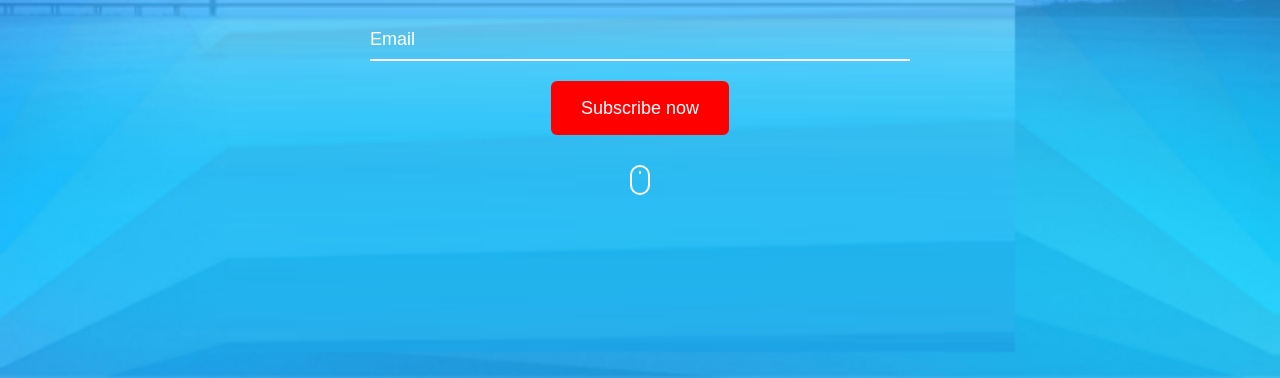
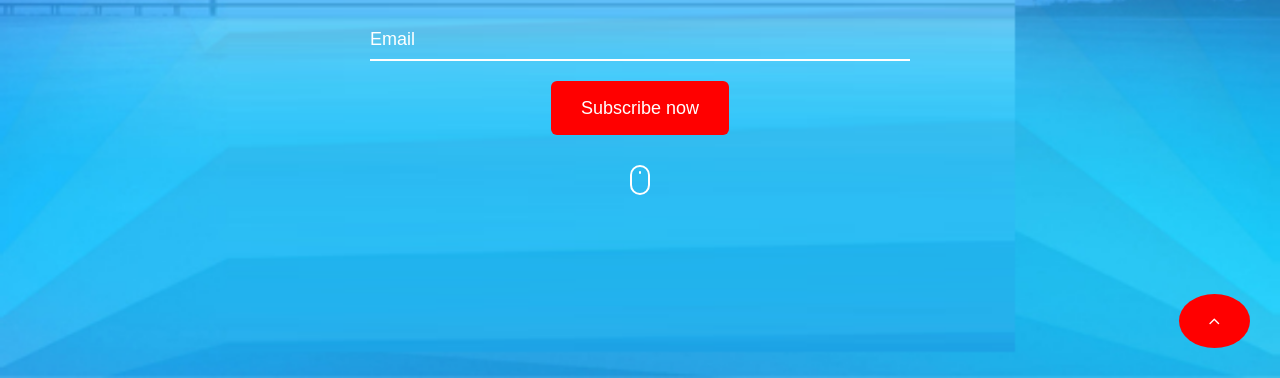
Before and after one commit to Mantaskri/4proj-coming-soon, a website: page index.html in a window 1280 px wide. Shown: the part 422-800 px from the top of the page. Drawn offline with Linux system fonts and the light colour scheme.

Commit message:
back to top button #14

```diff
--- a/css/components/button.css
+++ b/css/components/button.css
@@ -1,9 +1,10 @@
 .btn {
-    padding: 18px 30px;
-    border-radius: 6px;
+    padding: 1em 1.66em;
+    border-radius: 0.33em;
     font-size: 18px;
-    line-height: 18px;
+    line-height: 1em;
     background-color: red;
     color: #fff;
     border: none;
+    text-align: center;
 }
--- a/css/pages/home.css
+++ b/css/pages/home.css
@@ -148,7 +148,13 @@ footer > .row {
 .info > * {
     position: relative;
 }
-
+.back-to-top {
+    border-radius: 50%;
+    position: fixed;
+    bottom: 30px;
+    right: 30px;
+    text-decoration: none;
+}
 /* FOOTER - end */
 
 @media (max-width: 700px) {
--- a/index.html
+++ b/index.html
@@ -101,6 +101,7 @@
                 </p>
         </div>
     </footer>
+    <a href="#" class="btn fa fa-angle-up back-to-top"></a>
 </body>
 
 </html>
```
